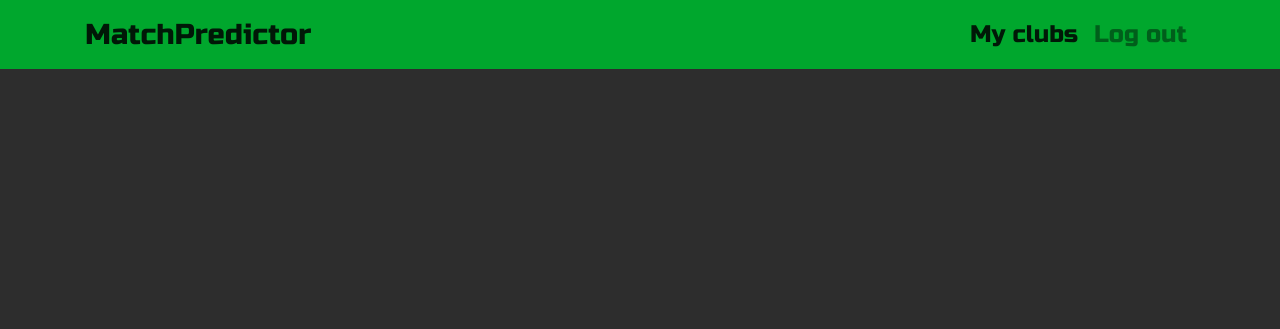
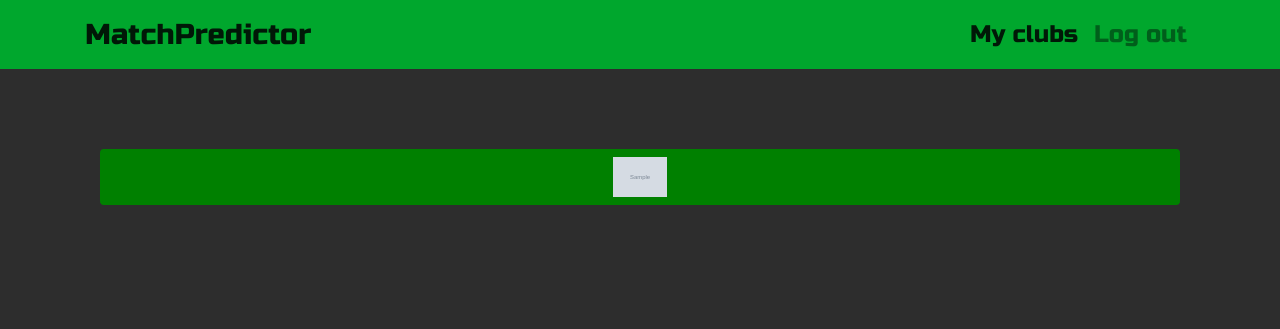
Before and after one commit to marcelkawski/match-predictor, a Django app: page / in a window 1280 px wide. Shown: the top 329 px of the page. Run offline with Django 3.2, Linux system fonts and the light colour scheme; a user stored in the database is signed in; tables that the repository leaves empty hold one stand-in row (values such as "Sample post"); grey boxes marked "Sample" are stand-in pictures; some libraries are stand-ins or nearby versions.

Commit message:
Add nav pills to games view

```diff
--- a/games/static/games/css/games.css
+++ b/games/static/games/css/games.css
@@ -39,3 +39,15 @@
   height: 40px;
   width: auto;
 }
+
+.leagues-pills {
+  padding-bottom: 50px;
+}
+
+.leagues-pills > li > a {
+    background-color: #909090;
+}
+
+.leagues-pills > li > a.active {
+    background-color: green!important;
+}
--- a/games/templates/games/game_list.html
+++ b/games/templates/games/game_list.html
@@ -1,7 +1,35 @@
 {% extends 'games/game_base.html' %}
+{% load static %}
 
 
 {% block game_content %}
+
+  <ul class="nav nav-pills nav-justified leagues-pills">
+    {% for league in leagues %}
+      {% if forloop.counter0 != 0 %}
+        <li class="nav-item">
+          <a class="nav-link" data-toggle="pill" href="#{{ league.slug }}">
+            <img class="img-fluid small-crest" src="{{ league.logo.url }}" alt="NO LOGO"/>
+          </a>
+        </li>
+      {% else %}
+        <li class="nav-item">
+          <a class="nav-link active" data-toggle="pill" href="#{{ league.slug }}">
+            <img class="img-fluid small-crest" src="{{ league.logo.url }}" alt="NO LOGO"/>
+          </a>
+        </li>
+      {% endif %}
+    {% endfor %}
+  </ul>
+
+  <div class="tab-content">
+    <div class="tab-pane container active" id="home">
+
+    </div>
+    <div class="tab-pane container fade" id="menu1">
+
+    </div>
+  </div>
 
   {% for date, games in games_gr_by_dat.items %}
     <h3 class="text-center">{{ date|date:'d.m.Y' }}</h3>
--- a/games/views.py
+++ b/games/views.py
@@ -1,5 +1,6 @@
 from django.views import generic
 from games.models import Game
+from leagues.models import League
 from collections import defaultdict
 import datetime
 
@@ -14,5 +15,7 @@ class ListGameView(generic.ListView):
             .order_by('date')
         for game in games:
             games_gr_by_date[game.date.date()].append(game)
+        leagues = League.objects.all()
         context['games_gr_by_dat'] = dict(games_gr_by_date)
+        context['leagues'] = leagues
         return context
```
